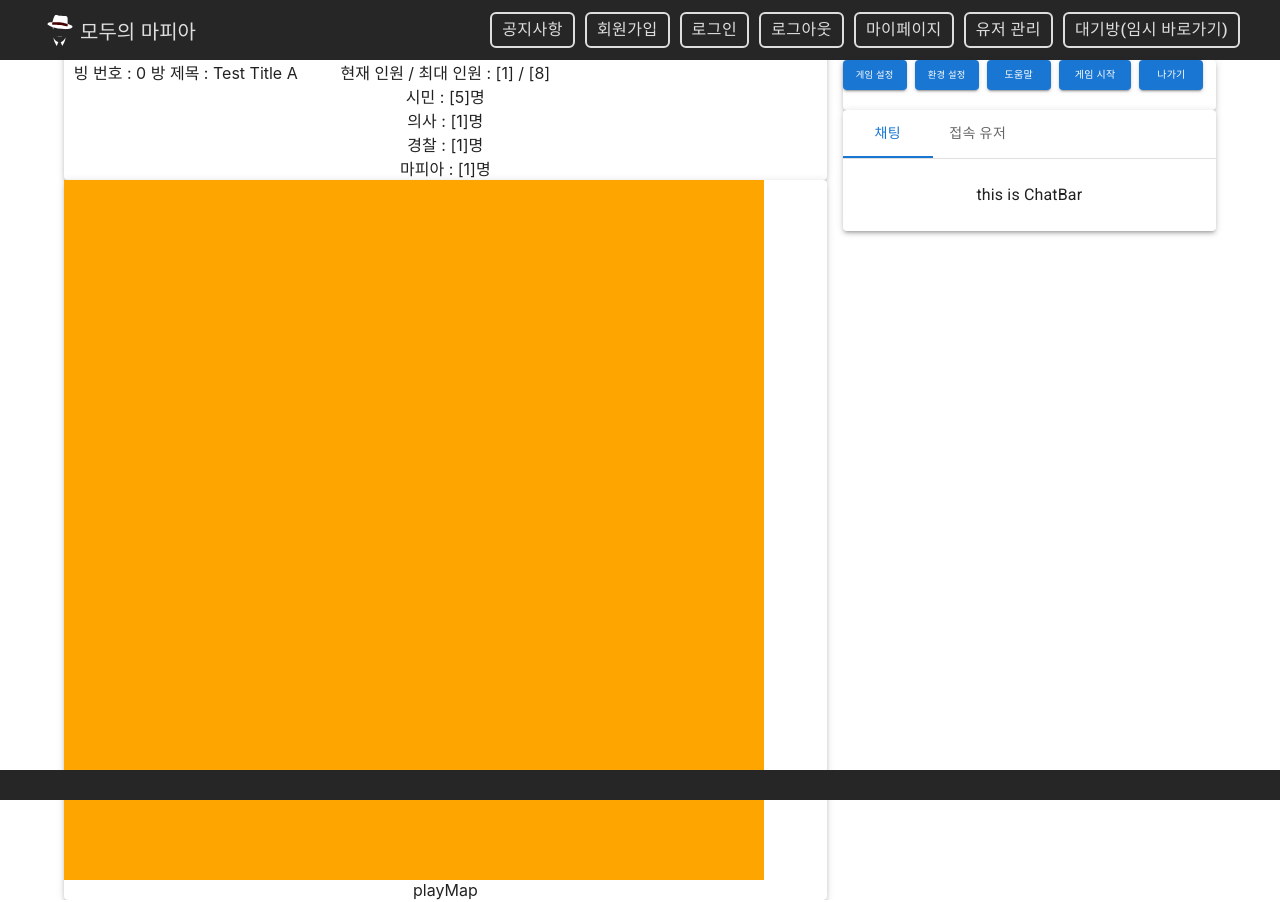
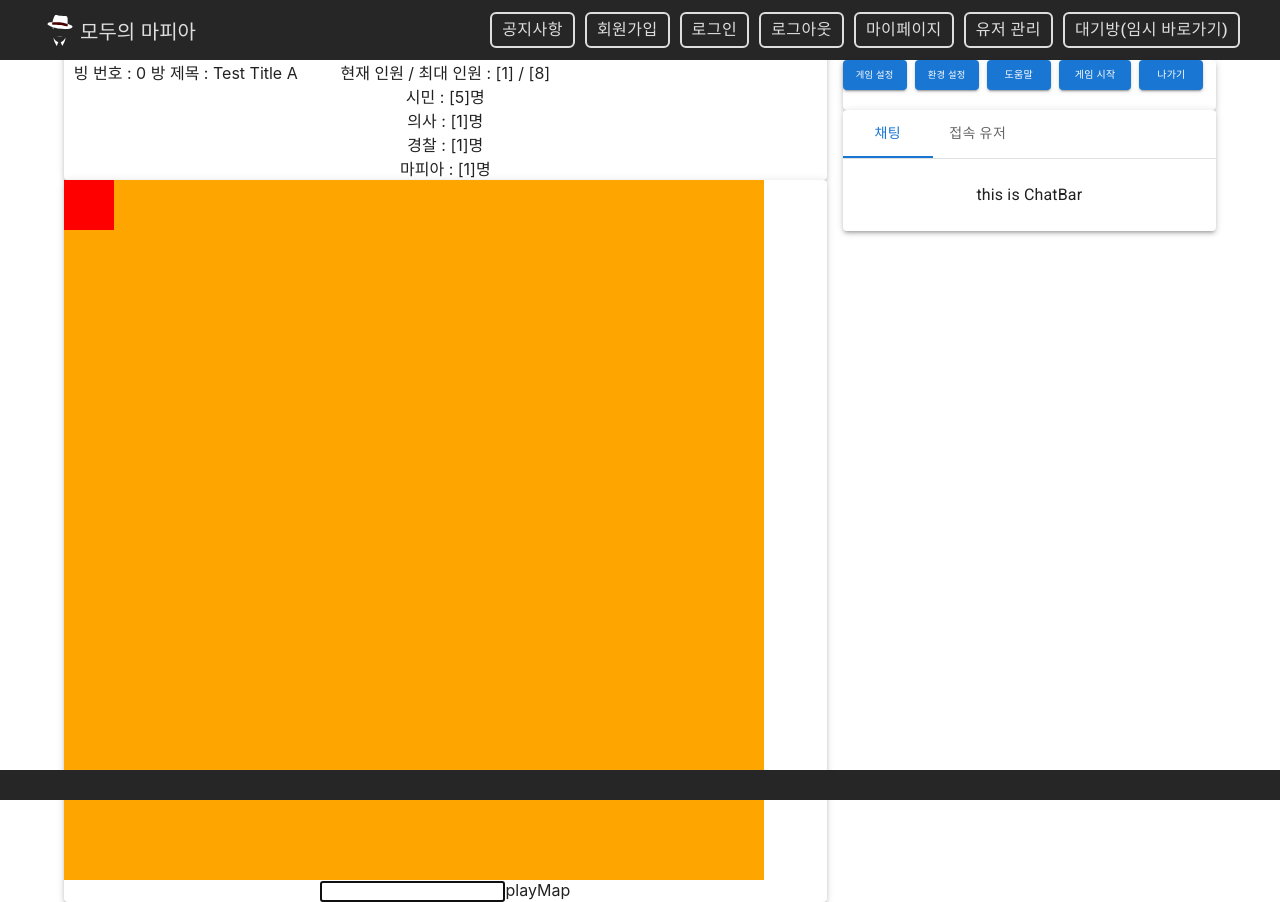
Before and after one commit to S2econdBlue/everyones_mafia, a React (Create React App) app in the folder front/: page /gatherroom in a window 1280 px wide. Built offline with nearby package versions, Linux system fonts and the light colour scheme.

Commit message:
S07P12D106-110/아바타조작 구현 중

```diff
--- a/front/package.json
+++ b/front/package.json
@@ -15,6 +15,7 @@
     "http-proxy-middleware": "^2.0.6",
     "openvidu-browser": "^2.22.0",
     "react": "^18.2.0",
+    "react-beforeunload": "^2.5.3",
     "react-dom": "^18.2.0",
     "react-redux": "^8.0.2",
     "react-router-dom": "^6.3.0",
--- a/front/src/components/GatherRoomPageCom/PlayMap.js
+++ b/front/src/components/GatherRoomPageCom/PlayMap.js
@@ -1,17 +1,104 @@
-import React, { useRef, useEffect } from "react";
+import React, { useRef, useEffect, useState } from "react";
+import { useSelector, useDispatch } from "react-redux";
+import { SavePosX, selectPosX } from "../../redux/slice/GatherMapPosXSlice";
+import { SavePosY, selectPosY } from "../../redux/slice/GatherMapPosYSlice";
 export default function PlayMap(props) {
+    const dispatch = useDispatch();
+
+    const listener = (event) => {
+        event.preventDefault();
+        event.returnValue = "";
+        dispatch(SavePosX(pX.current));
+        dispatch(SavePosY(pY.current));
+    };
+
+    const enablePrevent = () =>
+        window.addEventListener("beforeunload", listener);
+
+    //맵 크기
     const size = 700;
+    //포커싱 지정을 위한 변수
     const mapFocus = useRef();
+    // const charX = useRef(useSelector(selectPosX));
+    // const charY = useRef(useSelector(selectPosY));
+    let myChar;
+
+    //부드러운 움직임을 위한 변수 선언
+    let keyPress = {},
+        // pX = useSelector(selectPosX),
+        // pY = useSelector(selectPosY),
+        pX = useRef(useSelector(selectPosX)),
+        pY = useRef(useSelector(selectPosY)),
+        speed = 5;
+
+    //0.1초마다 키 입력 확인
+    const inputCheck = setInterval(() => {
+        if (keyPress[87]) pY.current -= speed;
+        if (keyPress[83]) pY.current += speed; // down - s
+        if (keyPress[65]) pX.current -= speed; // left - a
+        if (keyPress[68]) pX.current += speed;
+
+        myChar.style.left = pX.current + "px";
+        myChar.style.top = pY.current + "px";
+        console.log("interval");
+    }, 10);
+
+    //첫 렌더링될 때만 입력받는 input태그로 focus
     useEffect(() => {
         mapFocus.current.focus();
     }, []);
 
+    //렌더링될 때마다 myChar가 #myCharacter 를 가르킴
+    useEffect(() => {
+        myChar = document.getElementById("myCharacter");
+
+        //랜더링 종료 시 인터벌 종료
+        return () => {
+            clearInterval(inputCheck);
+            console.log("pX : ", pX.current);
+            console.log("pY : ", pY.current);
+        };
+    });
+
+    //맵 클릭 시 입력 포커싱 지정
+    const changeFocus = () => {
+        mapFocus.current.focus();
+    };
+
+    const handleKeyDown = (e) => {
+        keyPress[e.keyCode.toString()] = true;
+    };
+    const handleKeyUp = (e) => {
+        keyPress[e.keyCode.toString()] = false;
+    };
     return (
         <div>
             <div
+                onClick={changeFocus}
+                style={{
+                    width: size,
+                    height: size,
+                    background: "orange",
+                }}
+            >
+                <div
+                    id="myCharacter"
+                    style={{
+                        width: 50,
+                        height: 50,
+                        background: "red",
+                        position: "relative",
+                    }}
+                ></div>
+            </div>
+            <input
+                // style={{ display: "none" }}
+                type="text"
                 ref={mapFocus}
-                style={{ width: size, height: size, background: "orange" }}
-            ></div>
+                onKeyDown={handleKeyDown}
+                onKeyUp={handleKeyUp}
+                readOnly
+            />
             playMap
         </div>
     );
--- a/front/src/index.js
+++ b/front/src/index.js
@@ -1,7 +1,6 @@
 import React from "react";
 import ReactDOM from "react-dom/client";
 import "./index.css";
-
 import App from "./App.js";
 
 //react Redux 사용 위함
--- /dev/null
+++ b/front/src/redux/slice/GatherMapPosXSlice.js
@@ -0,0 +1,19 @@
+import { createSlice } from "@reduxjs/toolkit";
+
+export const GatherMapPosXSlice = createSlice({
+    name: "GatherMapPosX",
+    initialState: {
+        value: 0,
+    },
+    reducers: {
+        SavePosX: (state, action) => {
+            state.value = action.payload;
+        },
+    },
+});
+
+export const { SavePosX } = GatherMapPosXSlice.actions;
+
+export const selectPosX = (state) => state.posX.value;
+
+export default GatherMapPosXSlice.reducer;
--- /dev/null
+++ b/front/src/redux/slice/GatherMapPosYSlice.js
@@ -0,0 +1,19 @@
+import { createSlice } from "@reduxjs/toolkit";
+
+export const GatherMapPosYSlice = createSlice({
+    name: "GatherMapPosY",
+    initialState: {
+        value: 0,
+    },
+    reducers: {
+        SavePosY: (state, action) => {
+            state.value = action.payload;
+        },
+    },
+});
+
+export const { SavePosY } = GatherMapPosYSlice.actions;
+
+export const selectPosY = (state) => state.posY.value;
+
+export default GatherMapPosYSlice.reducer;
--- a/front/src/redux/store/store.js
+++ b/front/src/redux/store/store.js
@@ -1,14 +1,19 @@
 //combineReducers = reducer가 여러 개일 때 하나로 묶어줌
 import { configureStore, combineReducers } from "@reduxjs/toolkit";
-import GatherConCntReducer from "../slice/GatherConCntSlice";
-import GatherNameSlice from "../slice/GatherNameSlice";
-import UserSlice from "../slice/UserSlice";
+
+// redux로 관리할 데이터
+import GatherMapPosYSlice from "../slice/GatherMapPosYSlice";
+import GatherMapPosXSlice from "../slice/GatherMapPosXSlice";
+
 //redux-persist 관련 함수
 import { persistReducer, persistStore } from "redux-persist";
+
 //thunk = 실행을 지연시켜줌
 import thunk from "redux-thunk";
+
 //storageSession = 세션스토리지에 저장
 import storage from "redux-persist/lib/storage/session";
+
 //persist 설정
 const persistConfig = {
     key: "root",
@@ -18,9 +23,8 @@ const persistConfig = {
 
 //rootReducer = 조합된 최종 리듀서
 const rootReducer = combineReducers({
-    conCnt: GatherConCntReducer,
-    gatherName: GatherNameSlice,
-    user: UserSlice,
+    posY: GatherMapPosYSlice,
+    posX: GatherMapPosXSlice,
 });
 
 //persistReducer(설정, 최종 리듀서)
```
Also changed, not shown: 1 other file (tests, documents, lock files or other folders).
